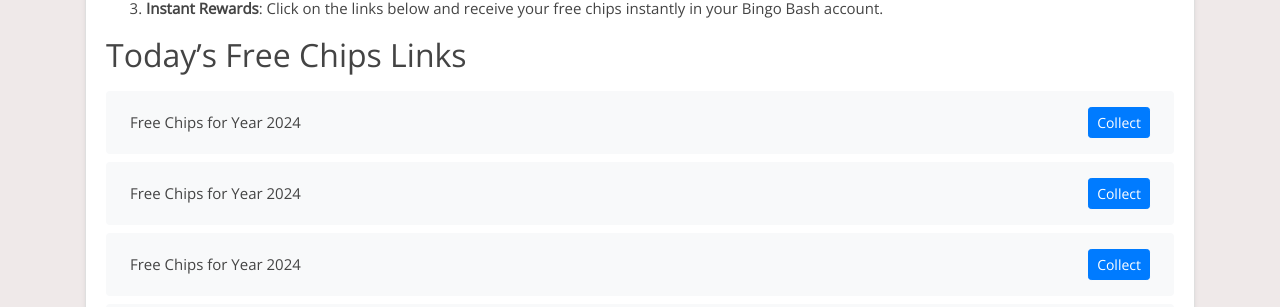
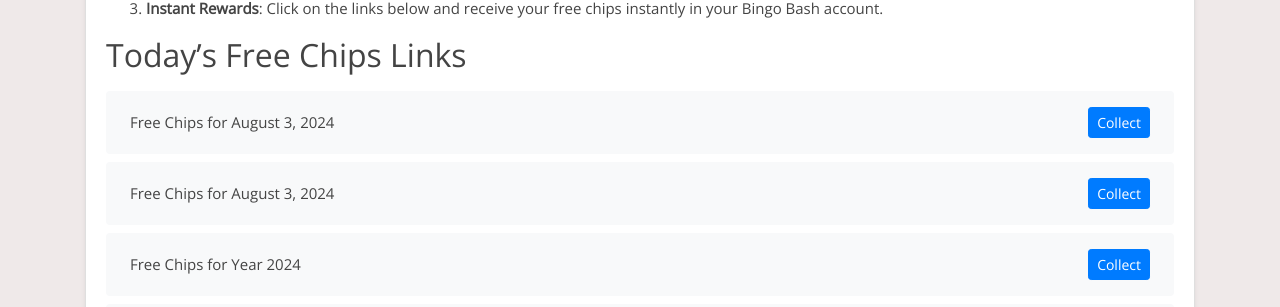
Before and after one commit to Prollad99/bs-net, a Jekyll site: the page built from _posts/2024-07-04-bingo-bash.md, in a window 1280 px wide and 900 px high, scrolled down 504 px. Shown: the part 148-455 px from the top of the window. Built offline with Jekyll 4.4.1, drawn with Linux system fonts in a browser that asks for light colours; nearby versions of some CDN libraries; comment, search, counter and statistics services are not loaded.

Commit message:
Update bingo-bash reward links and last modified date

```diff
--- a/_data/include_files.yml
+++ b/_data/include_files.yml
@@ -8,7 +8,7 @@
   last_modified: 2024-08-03 17:09:19
 
 bingo-bash.html:
-  last_modified: 2024-08-03 17:09:17
+  last_modified: 2024-08-03 17:30:50
 
 house-of-fun.html:
   last_modified: 2024-08-03 17:09:18
--- a/_includes/bingo-bash.html
+++ b/_includes/bingo-bash.html
@@ -1,4 +1,12 @@
 <ul class="list-group mt-3 mb-4">
+  <li class="list-group-item d-flex justify-content-between align-items-center">
+    <span>Free Chips for August 3, 2024</span>
+    <a href="https://bingo.bitrhymes.com/apps/bingo/facebook/app/ads/viral.php?device=androidp&hash=f87899caf40e9a78e0ec4a6b4564139b&fr_id=&time=&type=erv2&item_id=0&verify=&ptyp=IG&ctyp=BINIGST20240803&se=&yahoo_id=&ref=viral&us_type=eyJzdCI6MTcyMjYzMjQwMCwiZXQiOjE3MjI4OTE2MDAsInJuIjoxMDIsInJ3ZCI6eyJjaGlwcyI6OH19&rc=&ref=viral&ref_2=na&ref_3=na&ptyp=IG&ctyp=BINIGST20240803" class="btn btn-primary btn-sm">Collect</a>
+  </li>
+  <li class="list-group-item d-flex justify-content-between align-items-center">
+    <span>Free Chips for August 3, 2024</span>
+    <a href="http://scrb.ly/3yAyXFs" class="btn btn-primary btn-sm">Collect</a>
+  </li>
   <li class="list-group-item d-flex justify-content-between align-items-center">
     <span>Free Chips for Year 2024</span>
     <a href="https://scrb.ly/4a4UDY1" class="btn btn-primary btn-sm">Collect</a>
@@ -391,12 +399,4 @@
     <span>Free Chips for Year 2024</span>
     <a href="https://bingo.bitrhymes.com/apps/bingo/facebook/app/ads/viral.php?device=androidp&hash=aa53a6bc0a7b400b7a96f15b93558e49&fr_id=&time=&type=OTR&item_id=0&verify=&ptyp=bot&ctyp=&se=&yahoo_id=&ref=viral&us_type=&rc=eyJzdCI6MTcyMTIwMTg1MCwiZXQiOjE3MjEyNzM4NTAsInJuIjo0MDMsInJ3ZCI6eyJjaGlwcyI6NX0sIm1faWQiOiI2NDM2MjgzOTI2NDI0NDQ0Iiwic3JjIjoiY2hhdGZ1ZWwifQ%3D%3D&ref=viral&ref_2=na&ref_3=na&ptyp=bot&ctyp=na" class="btn btn-primary btn-sm">Collect</a>
   </li>
-  <li class="list-group-item d-flex justify-content-between align-items-center">
-    <span>Free Chips for Year 2024</span>
-    <a href="https://scrb.ly/3IO6duK" class="btn btn-primary btn-sm">Collect</a>
-  </li>
-  <li class="list-group-item d-flex justify-content-between align-items-center">
-    <span>Free Chips for Year 2024</span>
-    <a href="https://scrb.ly/4dYxAAw" class="btn btn-primary btn-sm">Collect</a>
-  </li>
 </ul>
```
Also changed, not shown: links-json/bingo-bash.json (+8 -6 lines).
